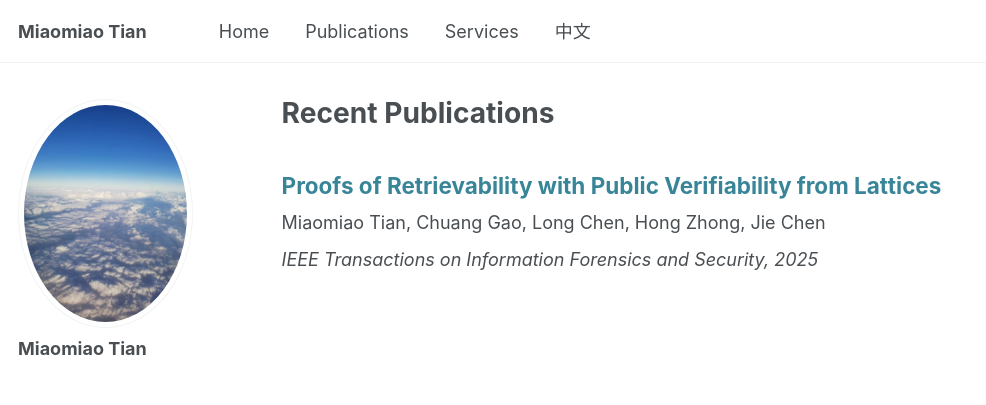
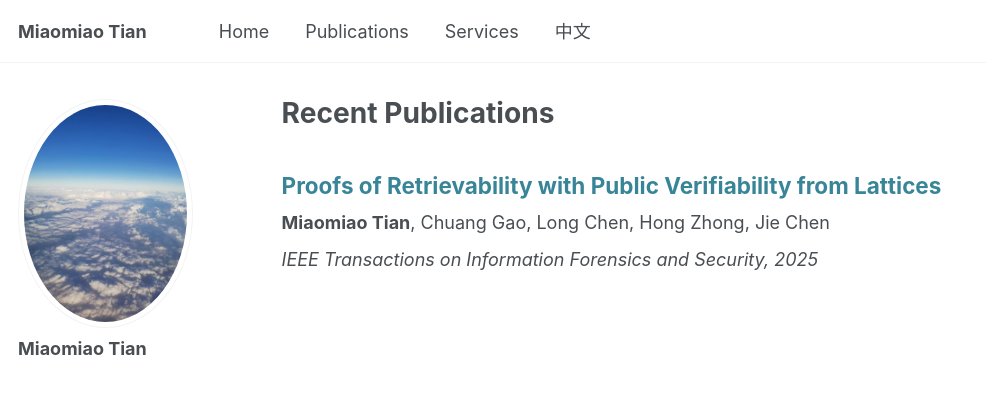
Before and after one commit to dmtian/dmtian.github.io, a Jekyll site: the page built from _pages/publications.html, in a window 1280 px wide. Shown: the top 405 px of the page, without its empty margins (0-986 px from the left). Built offline with Jekyll 4.4.1, drawn with Linux system fonts in a browser that asks for light colours.

Commit message:
Update publications.html

```diff
--- a/_pages/publications.html
+++ b/_pages/publications.html
@@ -6,6 +6,6 @@ author_profile: true
 ---
 <div>
 <h2 style="color: rgb(56,133,152);margin-bottom: 10px;">Proofs of Retrievability with Public Verifiability from Lattices</h2>
-<p style="font-size: 18px;margin-top: 10px;margin-bottom: 10px;">Miaomiao Tian, Chuang Gao, Long Chen, Hong Zhong, Jie Chen</p>
+<p style="font-size: 18px;margin-top: 10px;margin-bottom: 10px;"><b>Miaomiao Tian</b>, Chuang Gao, Long Chen, Hong Zhong, Jie Chen</p>
 <p style="font-size: 18px;margin-top: 10px;margin-bottom: 10px;font-style: italic;">IEEE Transactions on Information Forensics and Security, 2025</p>
 </div>
```
